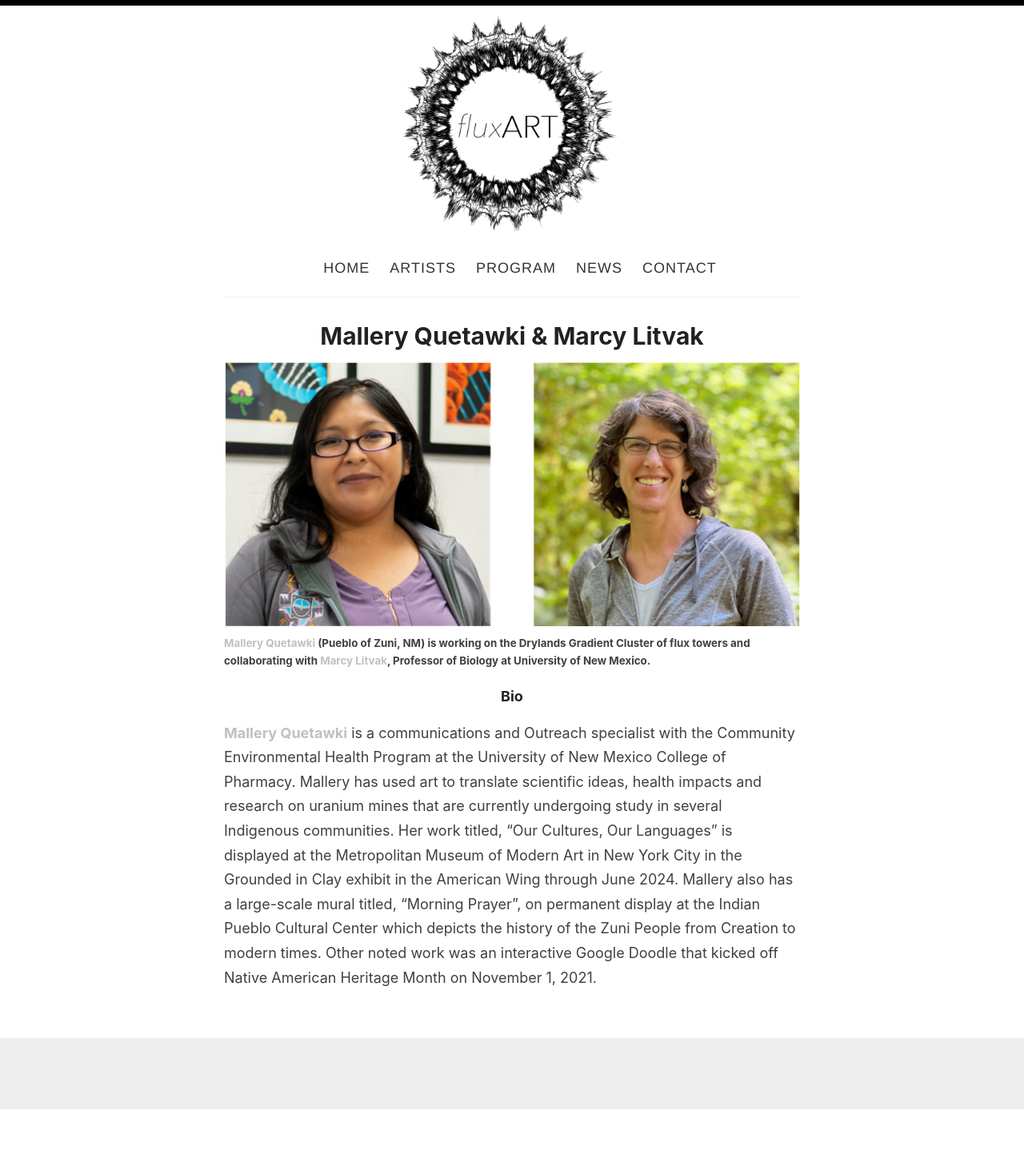
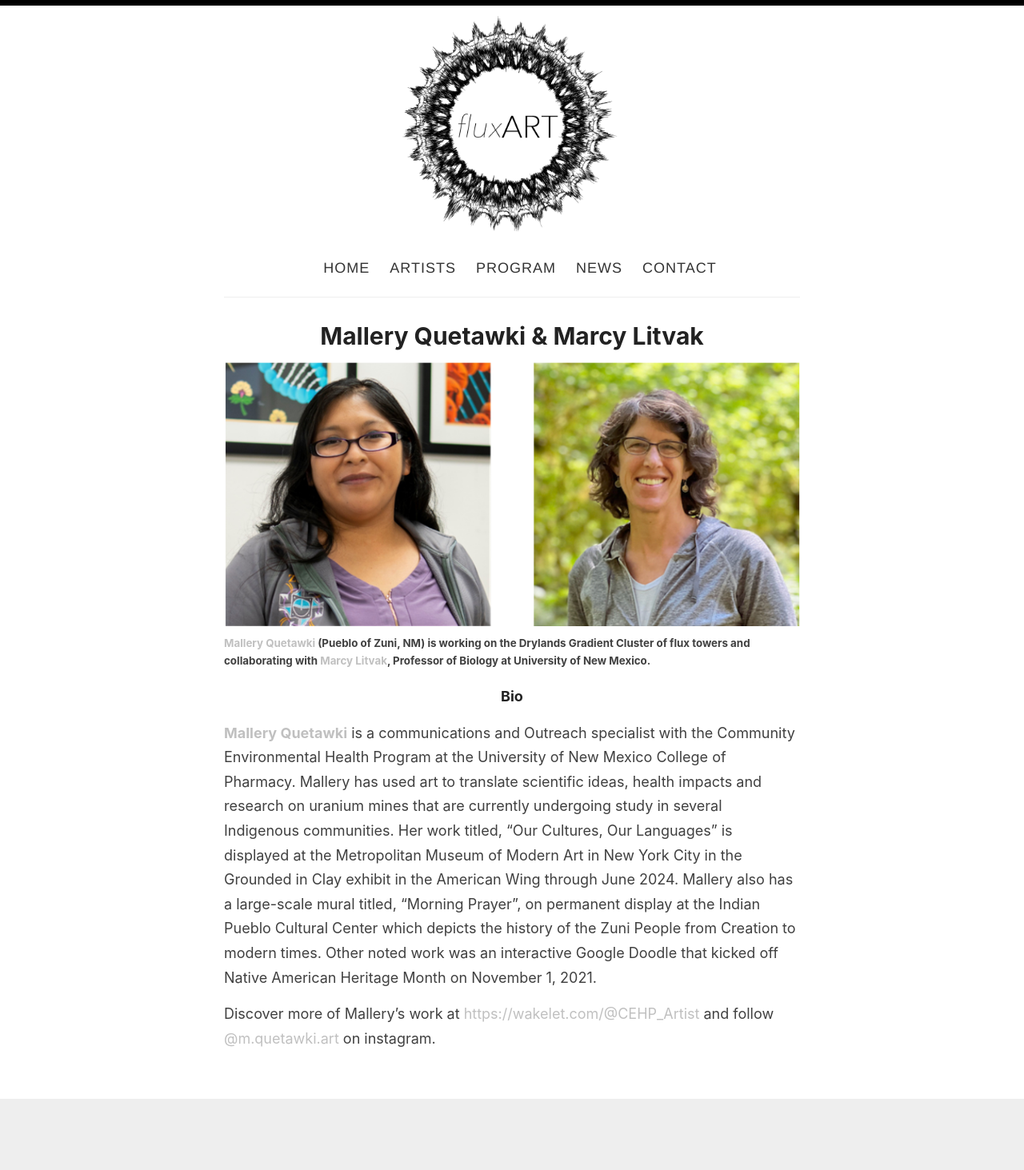
Before and after one commit to fluxnetart/fluxnetart.github.io, a Jekyll site: the page built from _posts/2024-10-08-Mallery.md, in a window 1280 px wide. Shown: the whole page at 80% size. Built offline with Jekyll 4.4.1, drawn with Linux system fonts in a browser that asks for light colours; before the commit the page ends 1387 px from its top, so only the background shows below that.

Commit message:
add IG and links

```diff
--- a/_posts/2024-10-08-Mallery.md
+++ b/_posts/2024-10-08-Mallery.md
@@ -14,3 +14,5 @@ categories: artistpage
 <h4>Bio</h4>
 
 <b><a href="https://wakelet.com/@CEHP_Artist">Mallery Quetawki</a></b> is a communications and Outreach specialist with the Community Environmental Health Program at the University of New Mexico College of Pharmacy. Mallery has used art to translate scientific ideas, health impacts and research on uranium mines that are currently undergoing study in several Indigenous communities. Her work titled, “Our Cultures, Our Languages” is displayed at the Metropolitan Museum of Modern Art in New York City in the Grounded in Clay exhibit in the American Wing through June 2024. Mallery also has a large-scale mural titled, “Morning Prayer”, on permanent display at the Indian Pueblo Cultural Center which depicts the history of the Zuni People from Creation to modern times. Other noted work was an interactive Google Doodle that kicked off Native American Heritage Month on November 1, 2021.
+
+Discover more of Mallery's work at <a href="https://wakelet.com/@CEHP_Artist">https://wakelet.com/@CEHP_Artist</a> and follow <a href="https://www.instagram.com/m.quetawki.art/">@m.quetawki.art</a> on instagram.
```
Also changed, not shown: _posts/2024-10-08-David.md (+2 -0 lines), _posts/2024-10-08-Julia.md (+2 -0 lines), _posts/2024-10-08-Sara.md (+2 -0 lines).
